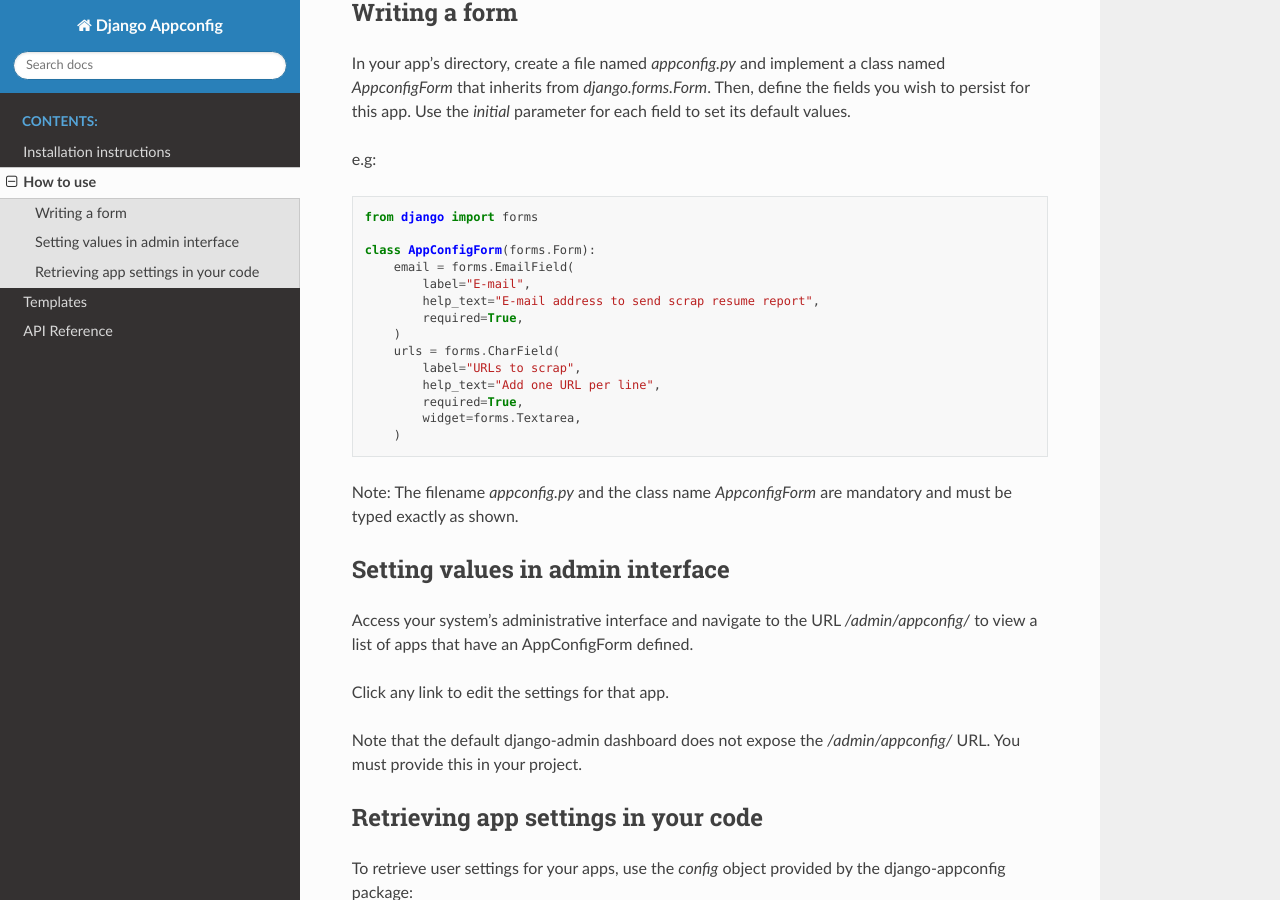
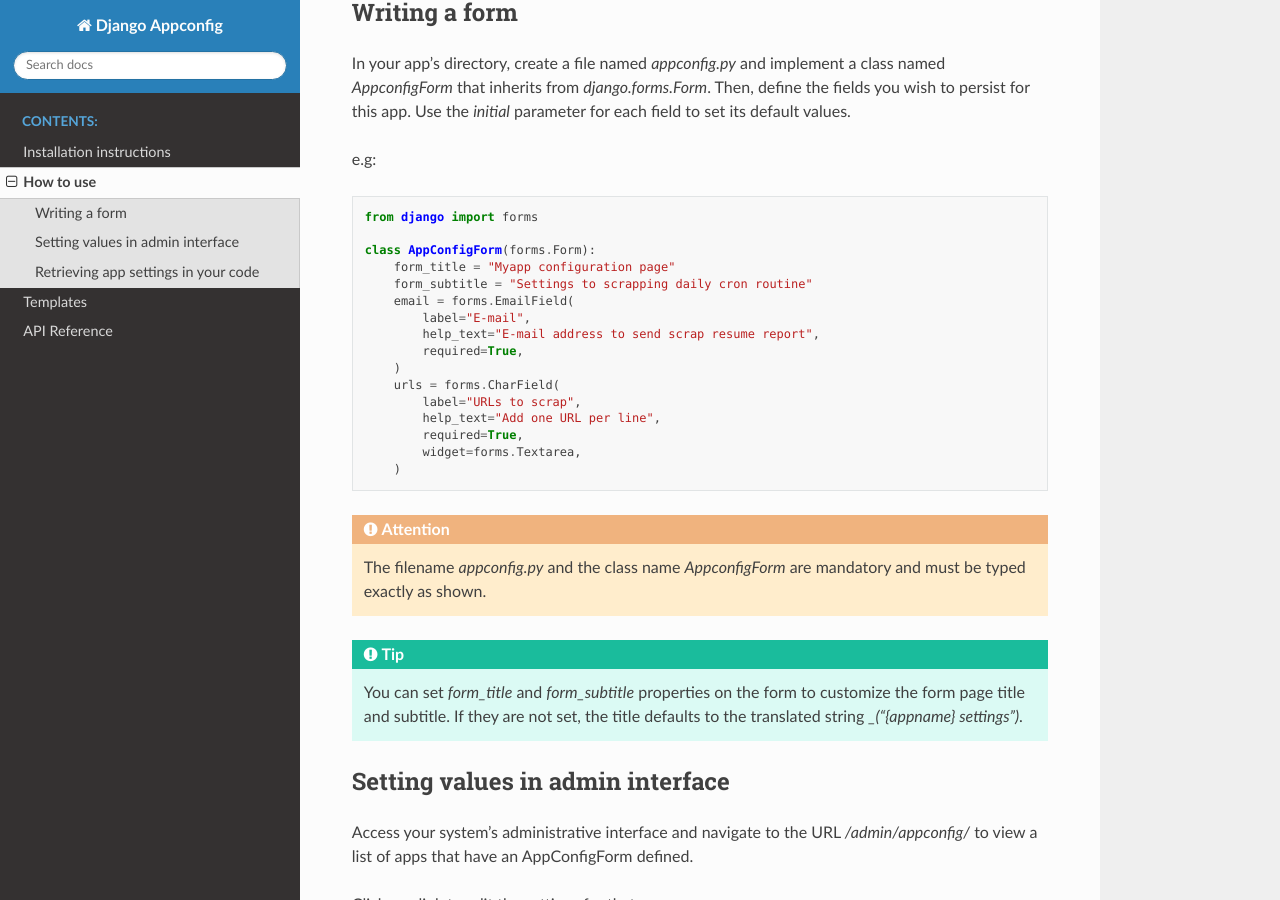
Before and after one commit to interlegis/django-appconfig, a Sphinx documentation site: the page built from docs/source/how_to_use.rst, in a window 1280 px wide and 900 px high, scrolled down 212 px. Built offline with Sphinx 7.4.7 and the Read the Docs theme 3.1.0, drawn with Linux system fonts in a browser that asks for light colours.

Commit message:
Adds the ability to define the title and subtitle in the AppConfigForm class for display on the settings page.

```diff
--- a/docs/source/how_to_use.rst
+++ b/docs/source/how_to_use.rst
@@ -15,6 +15,8 @@
     from django import forms
 
     class AppConfigForm(forms.Form):
+        form_title = "Myapp configuration page"
+        form_subtitle = "Settings to scrapping daily cron routine"
         email = forms.EmailField(
             label="E-mail",
             help_text="E-mail address to send scrap resume report",
@@ -28,7 +30,11 @@
         )
 
 
-Note: The filename `appconfig.py` and the class name `AppconfigForm` are mandatory and must be typed exactly as shown.
+.. attention::
+    The filename `appconfig.py` and the class name `AppconfigForm` are mandatory and must be typed exactly as shown.
+
+.. tip::
+    You can set `form_title` and `form_subtitle` properties on the form to customize the form page title and subtitle. If they are not set, the title defaults to the translated string `_("{appname} settings")`.
 
 Setting values in admin interface
 ---------------------------------
```
Also changed, not shown: 1 other file.
